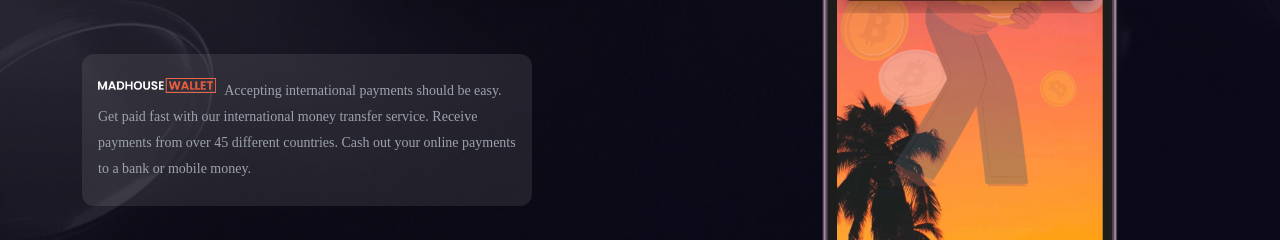
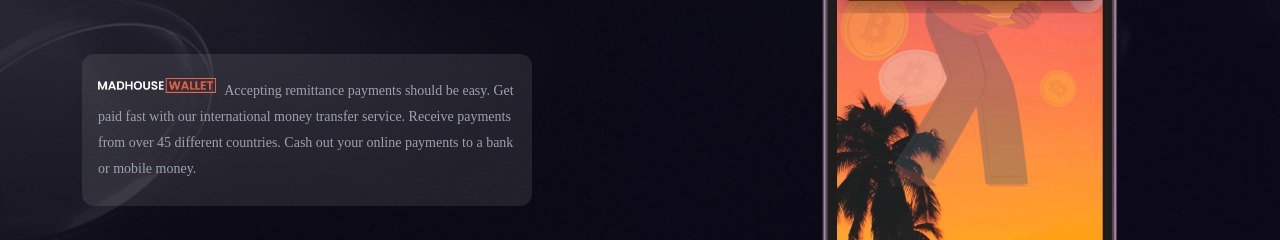
Before and after one commit to Madhouse-Wallet/Splash-page, a Next.js app: page /landing-page/Herosec in a window 1280 px wide. Shown: the part 424-664 px from the top of the page. Built offline with nearby package versions, Linux system fonts and the light colour scheme; a web font is replaced by a local one.

Commit message:
updated site

```diff
--- a/src/pages/landing-page/Herosec.tsx
+++ b/src/pages/landing-page/Herosec.tsx
@@ -76,7 +76,7 @@ const Herosec: React.FC = () => {
                       style={{ height: 15 }}
                     />
                   </b>{" "}
-                  Accepting international payments should be easy.
+                  Accepting remittance payments should be easy.
                   Get paid fast with our international money transfer service.
                   Receive payments from over 45 different countries.
                   Cash out your online payments to a bank or mobile money.
```
